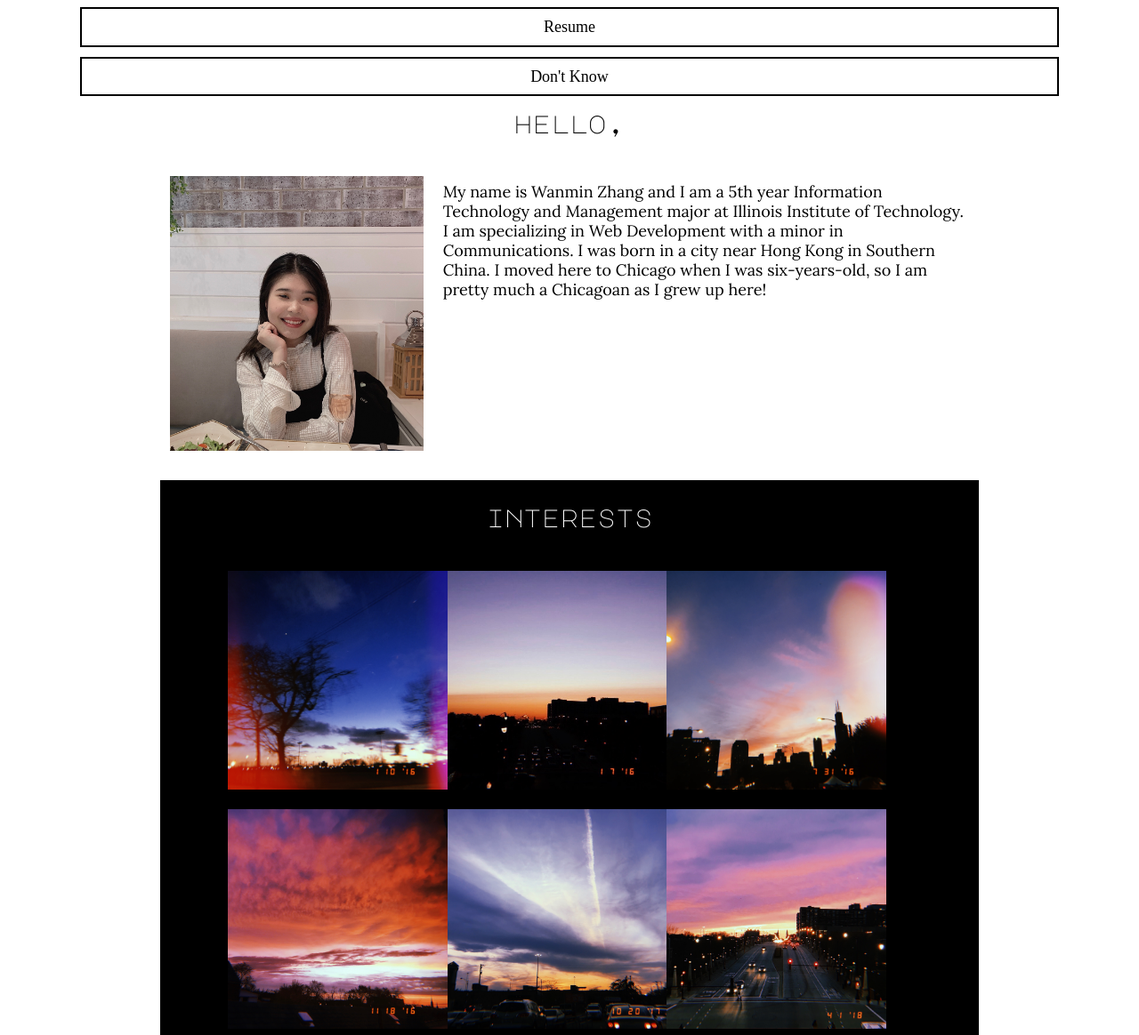
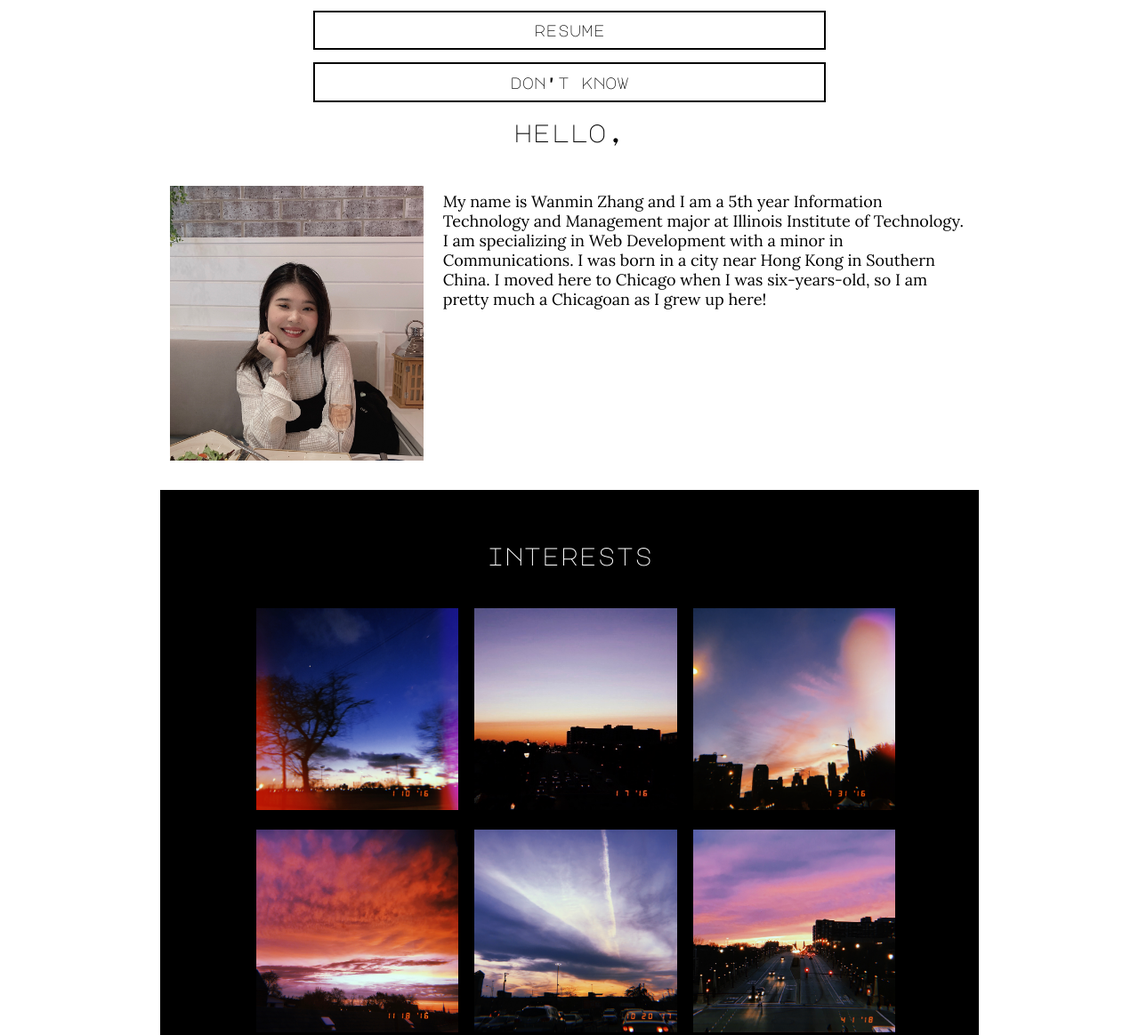
Before and after one commit to wanminz/com530-project-three, a plain HTML site: page index.html in a window 1280 px wide. Shown: the part 178-1342 px from the top of the page at 89% size. Drawn offline with Linux system fonts and the light colour scheme; a web font is replaced by a local one.

Commit message:
Style navigation menu for all pages

```diff
--- a/assets/css/screen.css
+++ b/assets/css/screen.css
@@ -36,12 +36,14 @@ h1 {
   border: 0.12em solid black;
   color: black;
   display: block;
+  font-family: "Major Mono Display", "Lucida Console", "Lucida Sans Typewriter", "Courier New", Courier, monospace;
   line-height: 0;
+  text-transform: lowercase;
   outline: 0;
   text-align: center;
   text-decoration: none;
   padding: 1.125em; /* 18px / 16px = 1.125em */
-  margin-bottom: 0.6111111111em; /* 11px / 18px = 0.6111111111em */
+  margin-bottom: 0.8em; /* 14.4px / 18px = 0.8em */
 }
 
 .nav a:hover,
@@ -139,6 +141,11 @@ figcaption {
 
 /* 600px || 600 / 16 = 37.5em */
 @media screen and (min-width: 37.5em) {
+  .nav a {
+    margin-left: 3.0517777778em; /* 54.932px / 18px = 3.0517777778em */
+    margin-right: 3.0517777778em; /* 54.932px / 18px = 3.0517777778em */
+  }
+
 #introduction
   {
     display: grid;
@@ -151,15 +158,26 @@ figcaption {
     flex-flow: wrap;
   }
 
+  #interests {
+    padding: 3em;
+  }
+
   .images li {
-    width: 50%;
+    width: 45%;
     flex: 1 0 auto;
     float: left;
+    padding-right: 1em;
   }
 }
 
 /* 700px || 700 / 16 = 43.75em */
 @media screen and (min-width: 43.75em) {
+
+.nav a {
+    margin-left: 4.768em;
+    margin-right: 4.768em;
+}
+
   #about {
     margin-top: 1em;
   }
@@ -171,6 +189,11 @@ figcaption {
     padding-left: 2em;
     padding-right: 2em;
   }
+
+  .nav a {
+      margin-left: 7.451em;
+      margin-right: 7.451em;
+  }
 }
 
 /* 1100px || 1100 / 16 = 68.75em */
@@ -179,6 +202,11 @@ figcaption {
   #introduction {
     padding-left: 5em;
     padding-right: 5em;
+  }
+
+  .nav a {
+    margin-left: 14.552em;
+    margin-right: 14.552em;
   }
 
   #interests {
```
